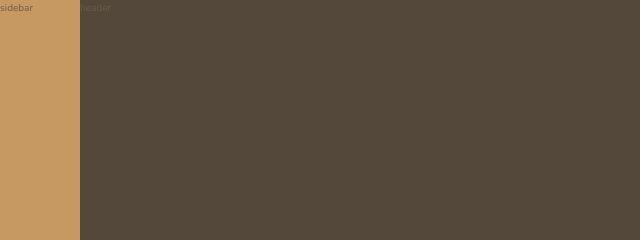
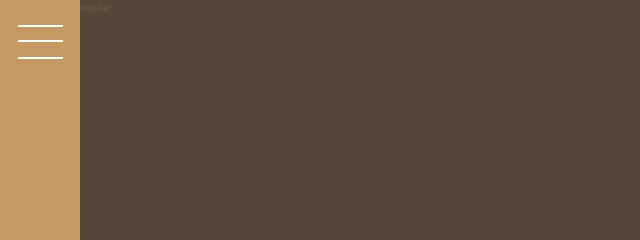
Before and after one commit to hugovenega/Advanced-css-sass, a website: page nexter/index.html in a window 1280 px wide. Shown: the top 240 px of the page, 0-640 px from the left. Drawn offline with nearby package versions, Linux system fonts and the light colour scheme.

Commit message:
Add sidebar

```diff
--- a/nexter/index.html
+++ b/nexter/index.html
@@ -15,7 +15,11 @@
     <title>nexter &mdash; your home, your freedom</title>
   </head>
   <body class="container">
-    <div class="sidebar">sidebar</div>
+    <div class="sidebar">
+      <button class="nav-btn">
+
+      </button>
+    </div>
 
     <header class="header">header</header>
 
--- a/nexter/sass/_sidebar.scss
+++ b/nexter/sass/_sidebar.scss
@@ -2,4 +2,33 @@
   background-color: $color-primary;
   grid-column: sidebar-start / sidebar-end; // donde comienza y termina la columna del objeto
   grid-row: 1 / -1; // donde comienza y termina la fila del objeto, con -1 de inicio a fin no importa la cantidad de filas
+  display: flex;
+  justify-content: center;
 }
+
+.nav-btn {
+  border: none;
+  border-radius: 0;
+
+
+  background-color: white;
+  height: 2px;
+  width: 4.5rem;
+  margin-top: 4rem;
+  &::before,
+  &::after{
+    background-color: white;
+    height: 2px;
+    width: 4.5rem;
+    content: "";
+    display: block;
+  }
+
+  &::before {
+    transform: translateY(-1.5rem);
+  }
+
+  &::after {
+    transform: translateY(1.5rem);
+  }
+}
```
Also changed, not shown: nexter/css/style.css.
